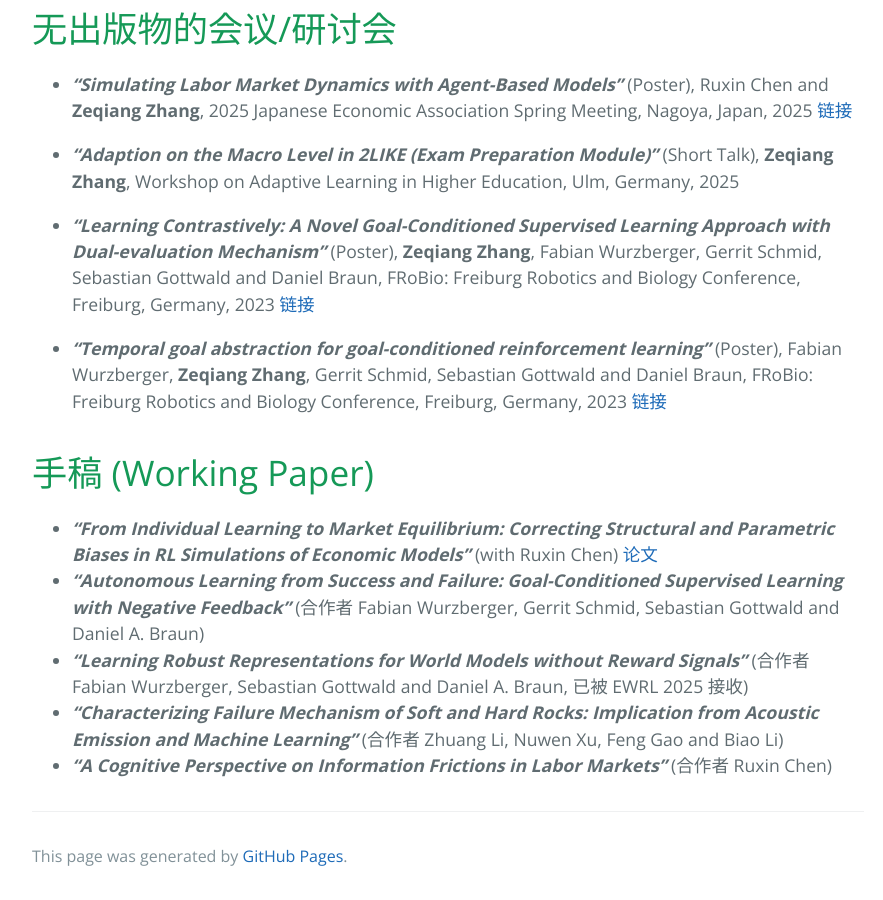
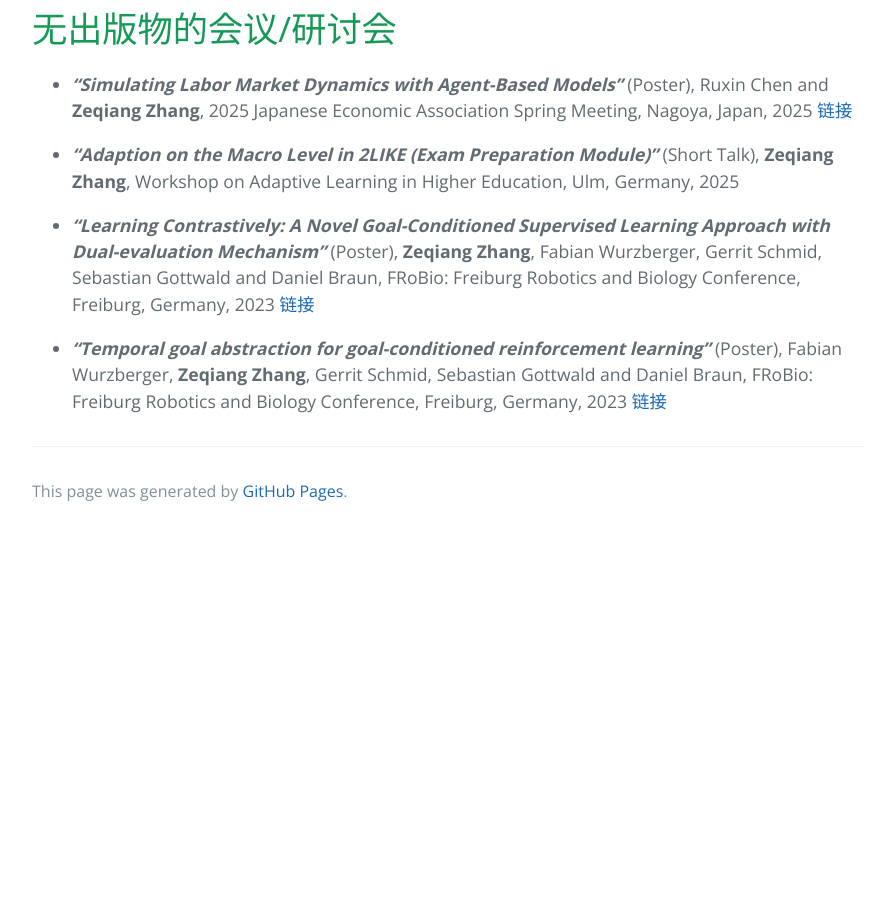
Before and after one commit to greablezzq/greablezzq.github.io, a Jekyll site: the page built from chinese.md, in a window 1280 px wide and 900 px high, scrolled down 1158 px. Shown: the whole window, without its empty margins (192-1075 px from the left). Built offline with Jekyll 4.4.1, drawn with Linux system fonts in a browser that asks for light colours; after the commit the page ends 1693 px from its top, so only the background shows below that.

Commit message:
Update chinese.md

```diff
--- a/chinese.md
+++ b/chinese.md
@@ -29,10 +29,3 @@ description: 乌尔姆大学神经信息处理所 博士研究生
  - ***"Learning Contrastively: A Novel Goal-Conditioned Supervised Learning Approach with Dual-evaluation Mechanism"*** (Poster), **Zeqiang Zhang**, Fabian Wurzberger, Gerrit Schmid, Sebastian Gottwald and Daniel Braun, FRoBio: Freiburg Robotics and Biology Conference, Freiburg, Germany, 2023 [链接](https://frobio.wordpress.com/learning-contrastively-a-novel-goal-conditioned-supervised-learning-approach-with-dual-evaluation-mechanism/)
 
  - ***"Temporal goal abstraction for goal-conditioned reinforcement learning"*** (Poster), Fabian Wurzberger, **Zeqiang Zhang**, Gerrit Schmid, Sebastian Gottwald and Daniel Braun, FRoBio: Freiburg Robotics and Biology Conference, Freiburg, Germany, 2023 [链接](https://frobio.wordpress.com/temporal-goal-abstraction-for-goal-conditioned-reinforcement-learning/)
-
-# 手稿 (Working Paper)
- - ***"From Individual Learning to Market Equilibrium: Correcting Structural and Parametric Biases in RL Simulations of Economic Models"*** (with Ruxin Chen) [论文](https://arxiv.org/pdf/2507.18229)
- - ***"Autonomous Learning from Success and Failure: Goal-Conditioned Supervised Learning with Negative Feedback"*** (合作者 Fabian Wurzberger, Gerrit Schmid, Sebastian Gottwald and Daniel A. Braun)
- - ***"Learning Robust Representations for  World Models without Reward Signals"*** (合作者 Fabian Wurzberger, Sebastian Gottwald and Daniel A. Braun, 已被 EWRL 2025 接收)
- - ***"Characterizing Failure Mechanism of Soft and Hard Rocks: Implication from Acoustic Emission and Machine Learning"*** (合作者 Zhuang Li, Nuwen Xu, Feng Gao and Biao Li)
- - ***"A Cognitive Perspective on Information Frictions in Labor Markets"*** (合作者 Ruxin Chen)
```
